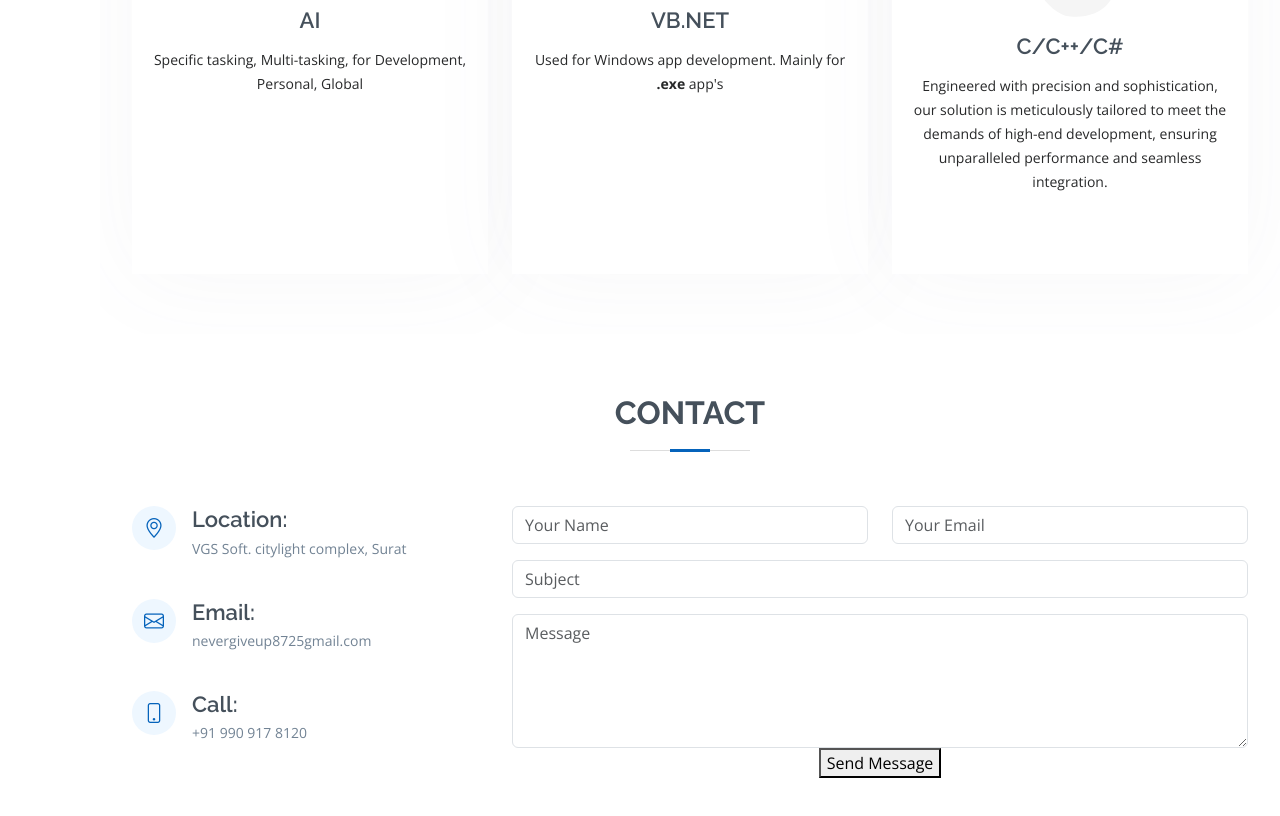
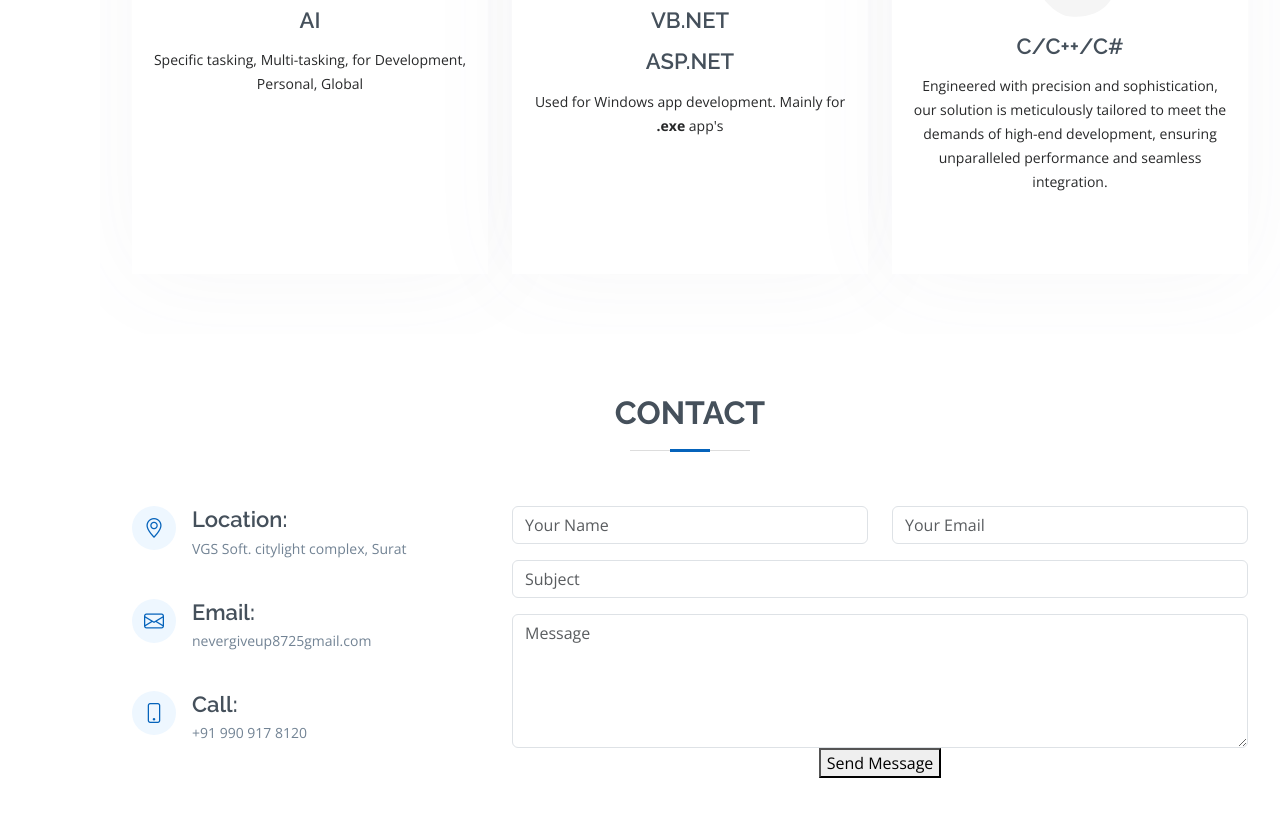
Before and after one commit to nevergiveupjasus/EdithPortfoilio, a plain HTML site: page index.html in a window 1280 px wide. Shown: the part 2795-3611 px from the top of the page. Drawn offline with nearby package versions, Linux system fonts and the light colour scheme.

Commit message:
Update index.html

```diff
--- a/index.html
+++ b/index.html
@@ -4,7 +4,7 @@
     <meta charset="utf-8" />
     <meta content="width=device-width, initial-scale=1.0" name="viewport" />
 
-    <title>Edith It Solutions</title>
+    <title>VGS Soft</title>
     <meta content="" name="description" />
     <meta content="" name="keywords" />
 
@@ -440,6 +440,7 @@
                   <i class="bx bx-slideshow"></i>
                 </div>
                 <h4><a href="">VB.NET</a></h4>
+                <h4><a href="">ASP.NET</a></h4>
                 <p>
                   Used for Windows app development. Mainly for
                   <strong>.exe</strong> app's
```
